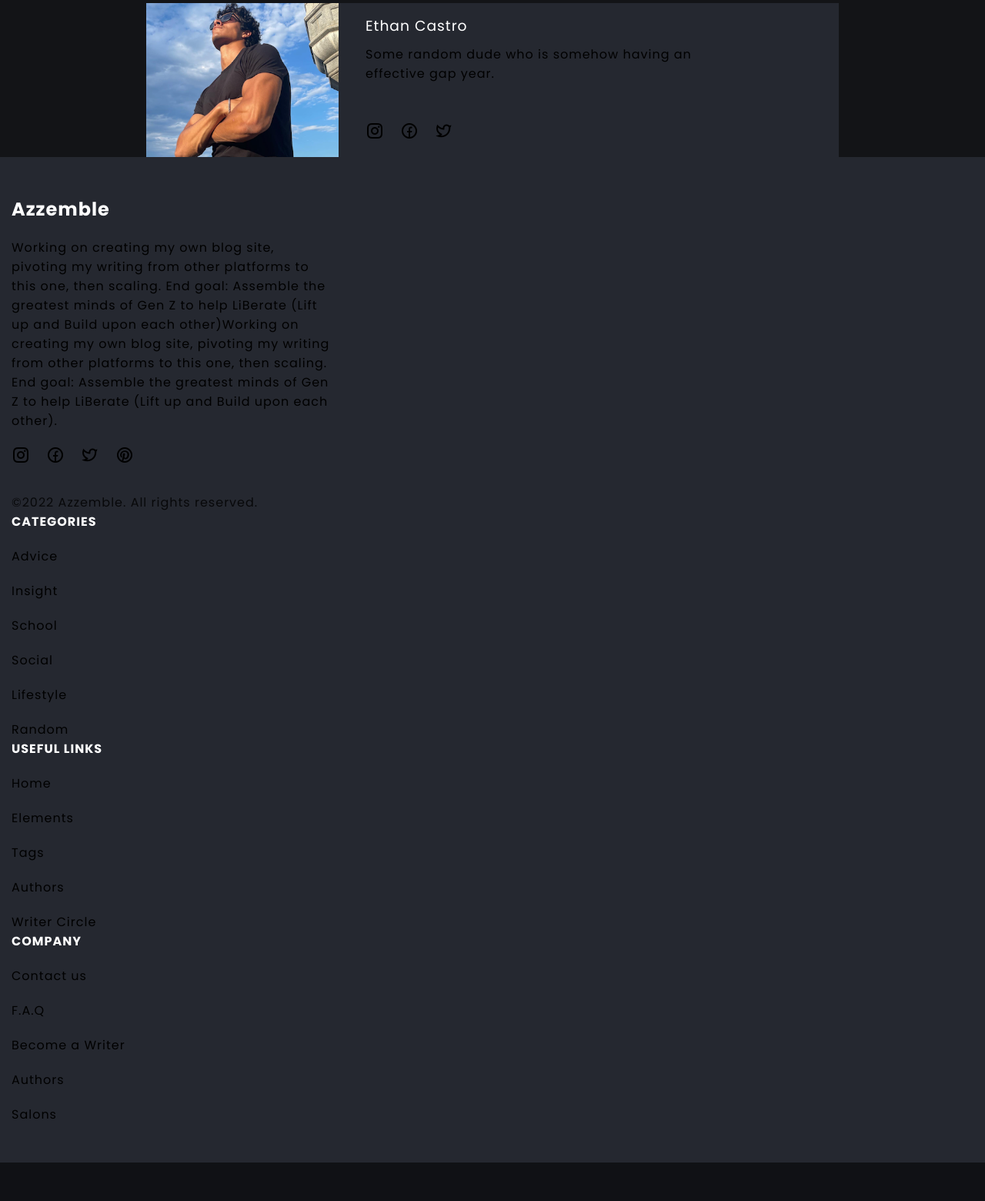
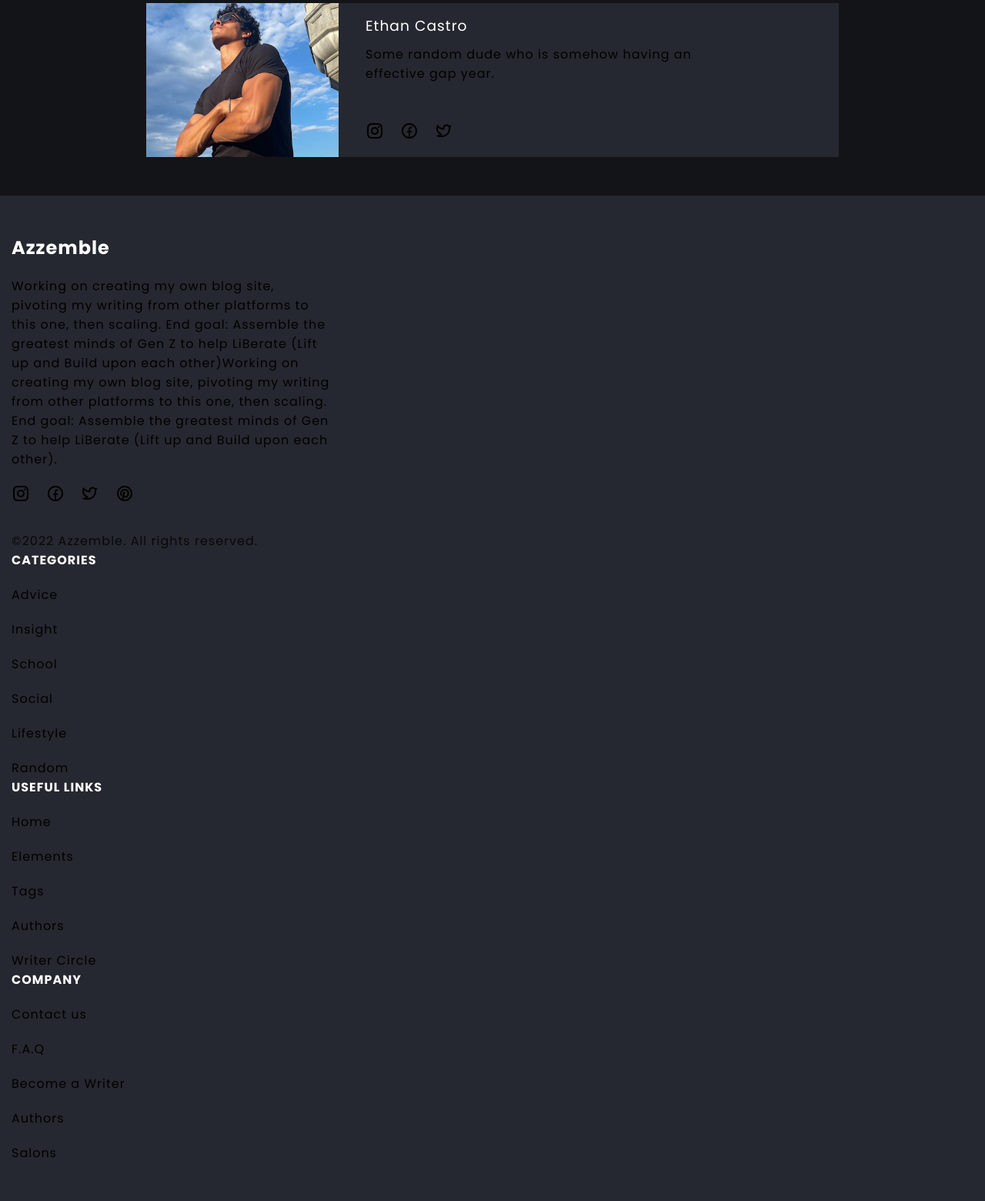
Before and after one commit to Ethan-Castro/azzemble, a PHP site: page /post.html in a window 1280 px wide. Shown: the part 2148-3708 px from the top of the page at 77% size. Before the commit the page ends 3658 px from the top, so only its background shows below. Run offline with PHP 8.4, Linux system fonts and the light colour scheme.

Commit message:
Update main.css

```diff
--- a/assets/css/main.css
+++ b/assets/css/main.css
@@ -647,7 +647,7 @@ body.light-theme{
 
 /* Blog post */
 .blog-post{
-    padding-bottom: 0rem;
+    padding-bottom: 5rem;
 }
 
 .blog-post-data{
@@ -668,7 +668,7 @@ body.light-theme{
 
 .blog-post-data img{
     width: 100%;
-    height: var(--item-min-height-sm);
+    height: 100%;
     object-fit: cover;
     object-position: center 10%;
 }
```
